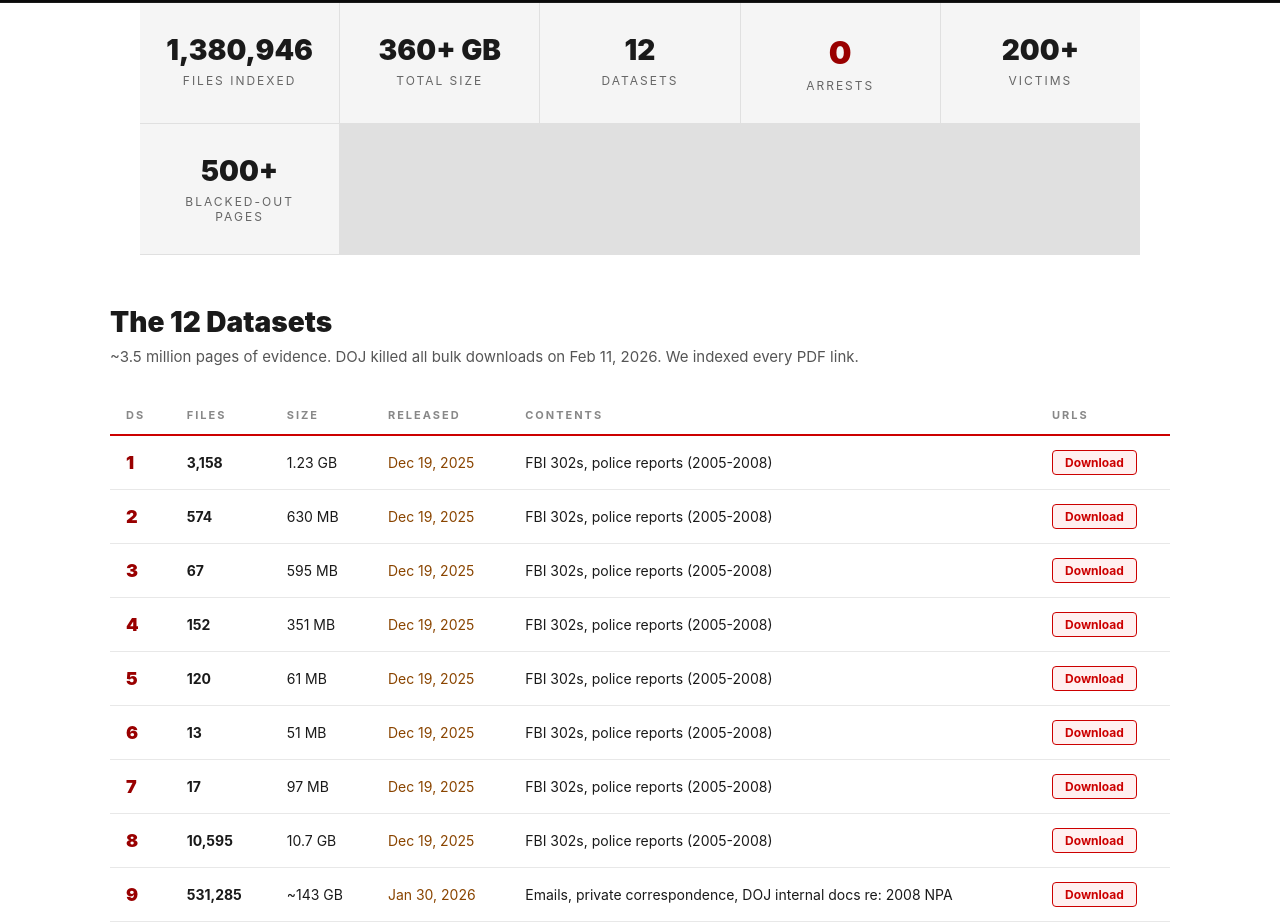
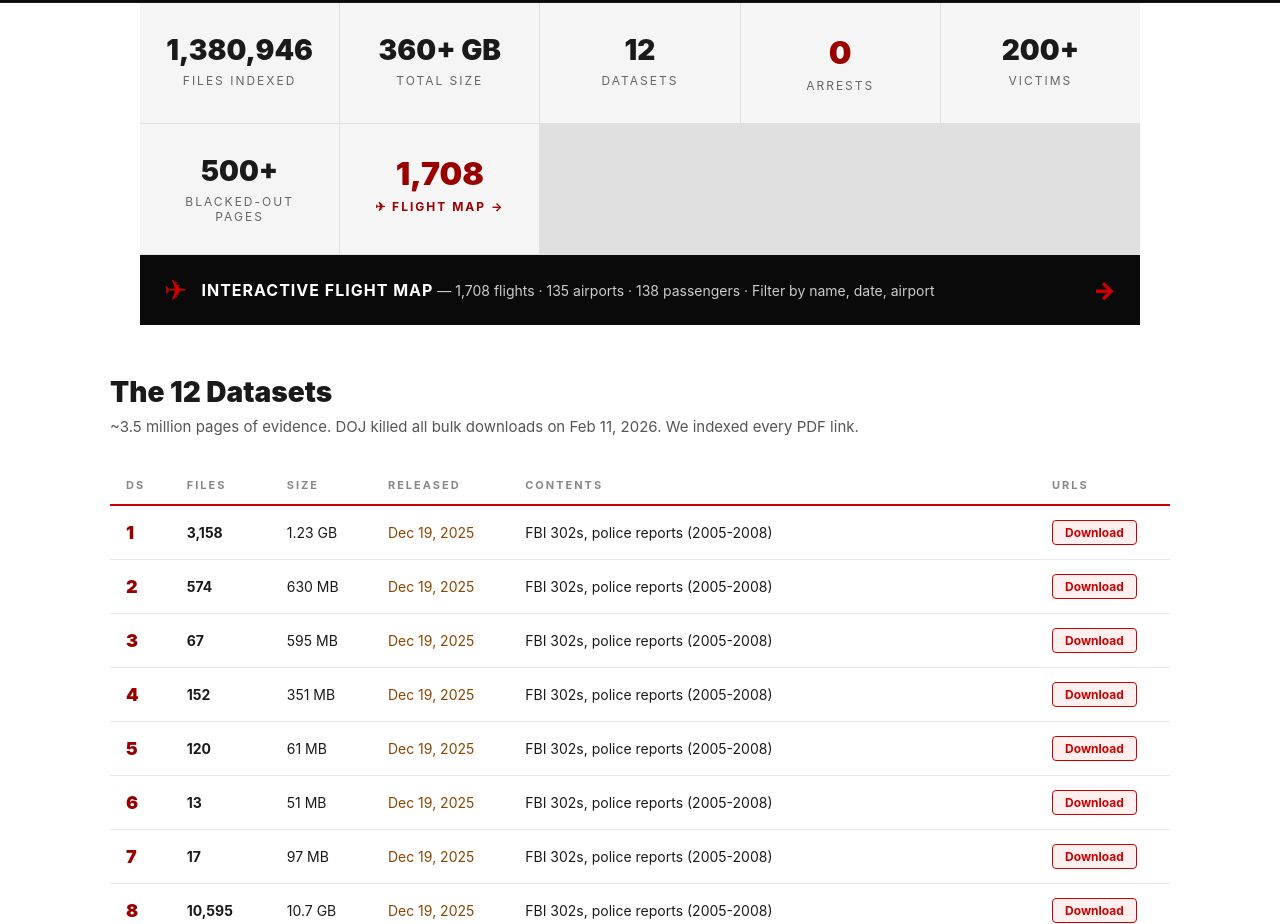
Before and after one commit to Ringmast4r/Epstein, a plain HTML site: page docs/index.html in a window 1280 px wide. Shown: the part 918-1842 px from the top of the page. Drawn offline with Linux system fonts and the light colour scheme.

Commit message:
link flight map from main page and README

```diff
--- a/docs/index.html
+++ b/docs/index.html
@@ -156,6 +156,45 @@
             text-transform: uppercase;
             letter-spacing: 2px;
             margin-top: 6px;
+        }
+
+        /* Flight banner */
+        .flight-banner {
+            background: #0a0a0a;
+            padding: 0;
+            max-width: 1000px;
+            margin: 0 auto;
+        }
+        .flight-banner-link {
+            display: flex;
+            align-items: center;
+            gap: 14px;
+            padding: 18px 24px;
+            color: #fff;
+            text-decoration: none;
+            transition: background 0.2s;
+        }
+        .flight-banner-link:hover {
+            background: #1a0000;
+        }
+        .flight-banner-icon {
+            font-size: 28px;
+            color: #cc0000;
+        }
+        .flight-banner-text {
+            flex: 1;
+            font-size: 14px;
+            color: #ccc;
+        }
+        .flight-banner-text strong {
+            color: #fff;
+            font-size: 16px;
+            letter-spacing: 1px;
+        }
+        .flight-banner-arrow {
+            font-size: 24px;
+            color: #cc0000;
+            font-weight: 900;
         }
 
         /* Section shared */
@@ -542,6 +581,20 @@
         <div class="stat-value">500+</div>
         <div class="stat-label">Blacked-out Pages</div>
     </div>
+    <div class="stat">
+        <a href="flights.html" style="text-decoration:none;">
+            <div class="stat-value red">1,708</div>
+            <div class="stat-label" style="color:#990000; font-weight:700;">&#x2708; Flight Map &rarr;</div>
+        </a>
+    </div>
+</section>
+
+<section class="flight-banner">
+    <a href="flights.html" class="flight-banner-link">
+        <span class="flight-banner-icon">&#x2708;</span>
+        <span class="flight-banner-text"><strong>INTERACTIVE FLIGHT MAP</strong> — 1,708 flights &middot; 135 airports &middot; 138 passengers &middot; Filter by name, date, airport</span>
+        <span class="flight-banner-arrow">&rarr;</span>
+    </a>
 </section>
 
 <section class="datasets">
```
Also changed, not shown: 1 other file.
